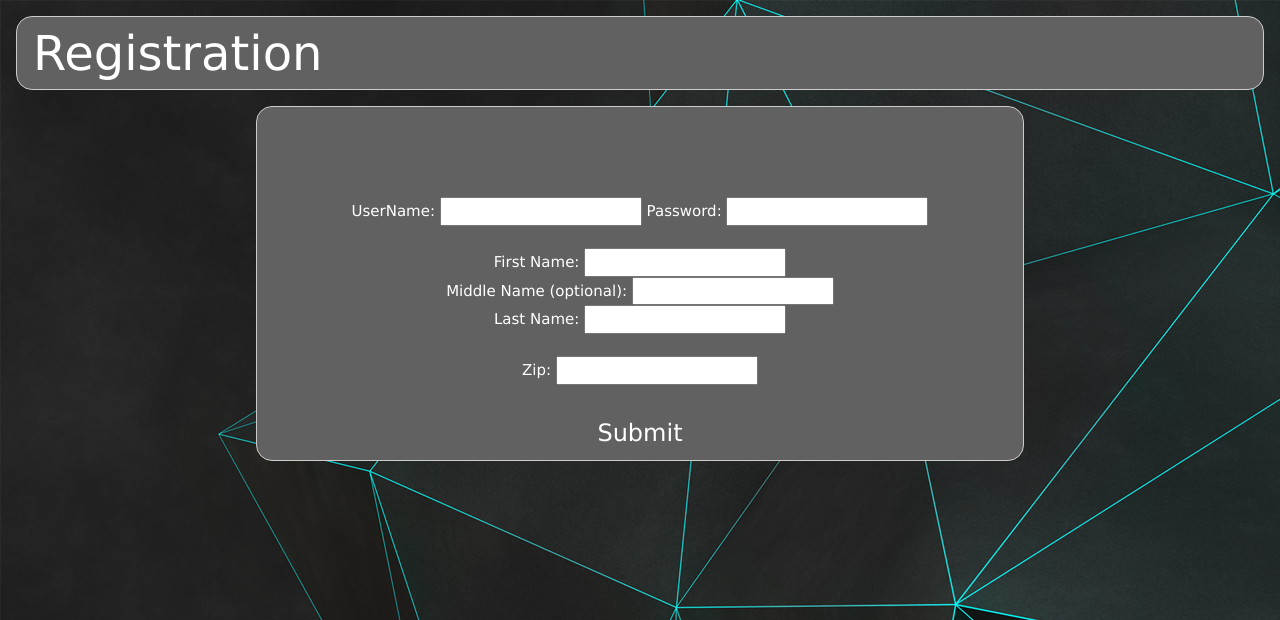
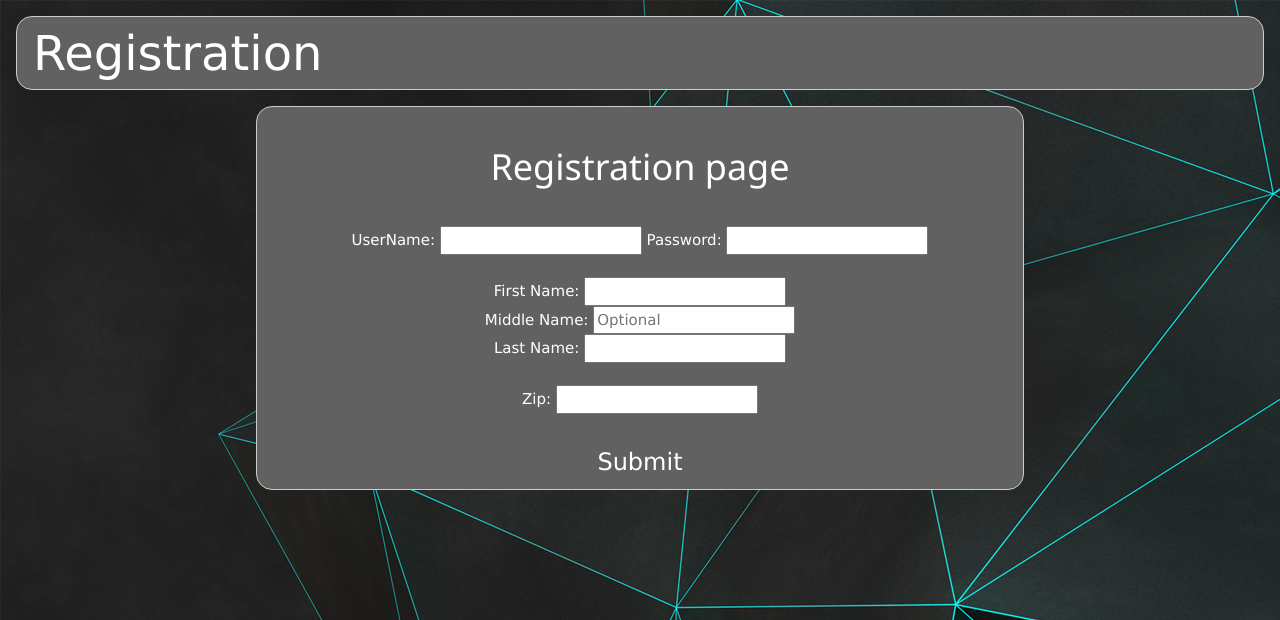
Before and after one commit to bjaffray/WebII, a PHP site: page /week7/Register.php in a window 1280 px wide. Shown: the top 620 px of the page. Run offline with PHP 8.4, Linux system fonts and the light colour scheme; data that the repository does not hold is empty; some libraries are stand-ins or nearby versions.

Commit message:
forrmating

```diff
--- a/web/week7/Register.php
+++ b/web/week7/Register.php
@@ -56,7 +56,9 @@ if(isset($_POST['goHome'])) {
 
     <!-- We need a UserName, Password, FirstName, MidName (op), LastName, and Zip to add to the User Table -->
 
-    <br><br><br><br>
+    <br>
+    <h1>Registration page</h1>
+    <br>
 
     <label for="usrNm">UserName:</label>
     <input type="text" name="usrNm" id="usrNm">
@@ -68,8 +70,8 @@ if(isset($_POST['goHome'])) {
     <label for="fName">First Name: </label>
     <input type="text" name="fName" id="fName">
     <br>
-    <label for="mName">Middle Name (optional): </label>
-    <input type="text" name="mName" id="mName">
+    <label for="mName">Middle Name: </label>
+    <input type="text" name="mName" id="mName" placeholder="Optional">
     <br>
     <label for="lName">Last Name: </label>
     <input type="text" name="lName" id="lName">
```
